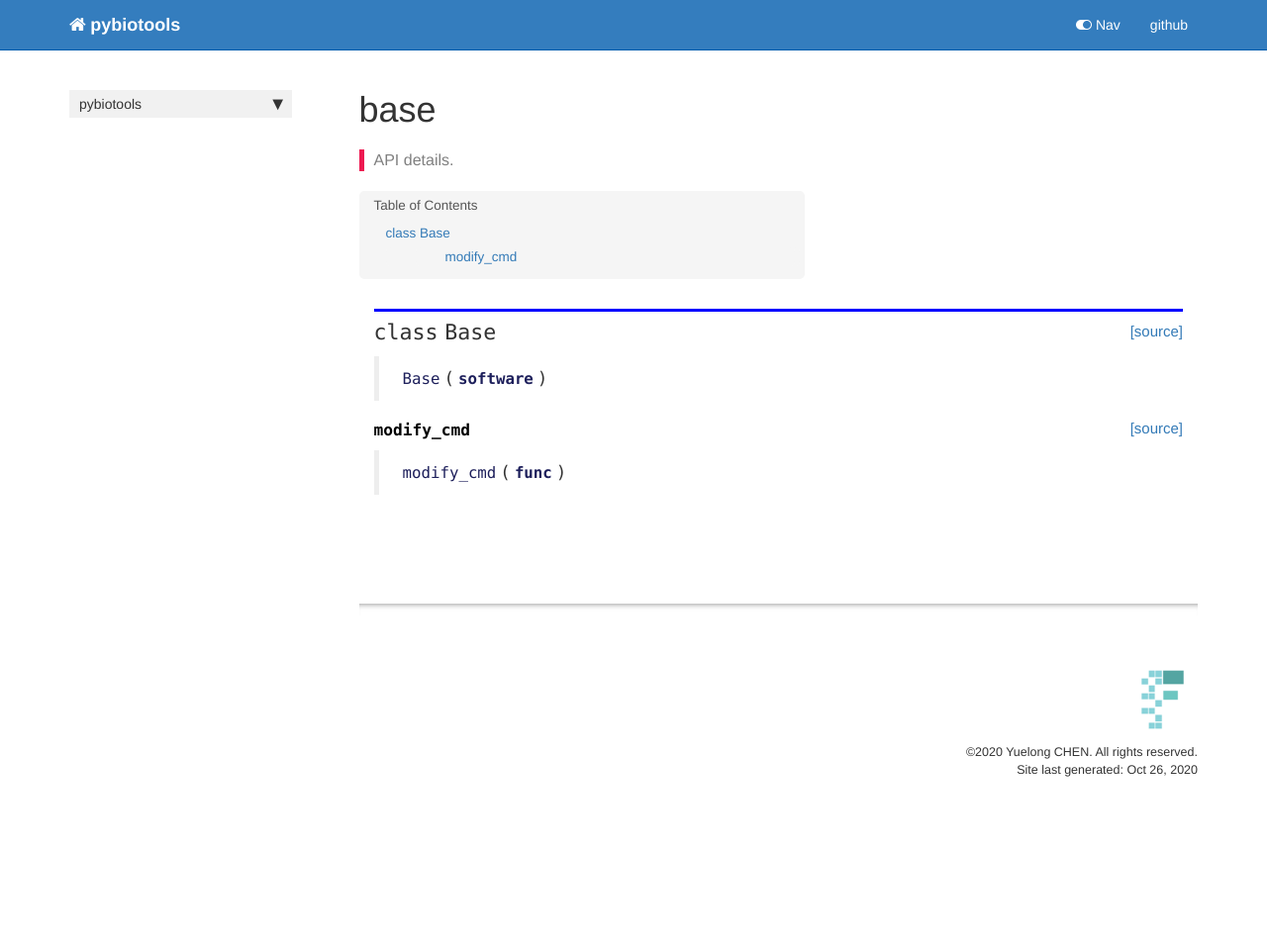
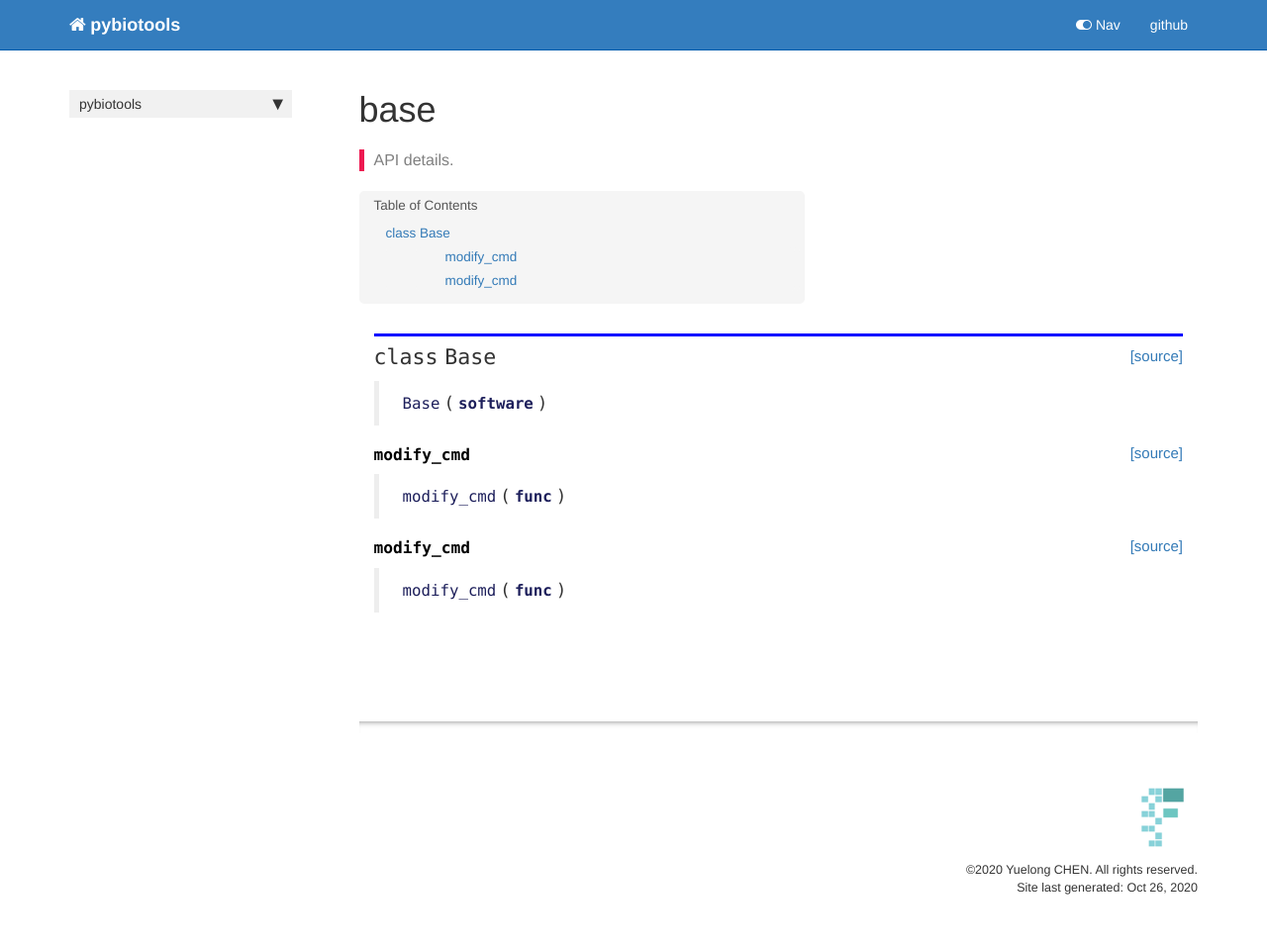
Before and after one commit to btrspg/pybiotools, a Jekyll site: the page built from docs/base.html, in a window 1280 px wide. Shown: the whole page at 99% size. Built offline with Jekyll 4.4.1, drawn with Linux system fonts in a browser that asks for light colours; nearby versions of some CDN libraries; comment, search, counter and statistics services are not loaded; before the commit the page ends 900 px from its top, so only the background shows below that.

Commit message:
[M]: test

```diff
--- a/docs/base.html
+++ b/docs/base.html
@@ -83,7 +83,38 @@
 
 
 <div class="output_markdown rendered_html output_subarea ">
-<h4 id="modify_cmd" class="doc_header"><code>modify_cmd</code><a href="https://github.com/btrspg/pybiotools/tree/master/pybiotools/softwares/base.py#L35" class="source_link" style="float:right">[source]</a></h4><blockquote><p><code>modify_cmd</code>(<strong><code>func</code></strong>)</p>
+<h4 id="modify_cmd" class="doc_header"><code>modify_cmd</code><a href="https://github.com/btrspg/pybiotools/tree/master/pybiotools/softwares/base.py#L44" class="source_link" style="float:right">[source]</a></h4><blockquote><p><code>modify_cmd</code>(<strong><code>func</code></strong>)</p>
+</blockquote>
+
+</div>
+
+</div>
+
+</div>
+</div>
+
+</div>
+    {% endraw %}
+
+    {% raw %}
+
+<div class="cell border-box-sizing code_cell rendered">
+
+</div>
+    {% endraw %}
+
+    {% raw %}
+
+<div class="cell border-box-sizing code_cell rendered">
+
+<div class="output_wrapper">
+<div class="output">
+
+<div class="output_area">
+
+
+<div class="output_markdown rendered_html output_subarea ">
+<h4 id="modify_cmd" class="doc_header"><code>modify_cmd</code><a href="https://github.com/btrspg/pybiotools/tree/master/pybiotools/softwares/base.py#L44" class="source_link" style="float:right">[source]</a></h4><blockquote><p><code>modify_cmd</code>(<strong><code>func</code></strong>)</p>
 </blockquote>
 
 </div>
```
Also changed, not shown: 2 other files.
